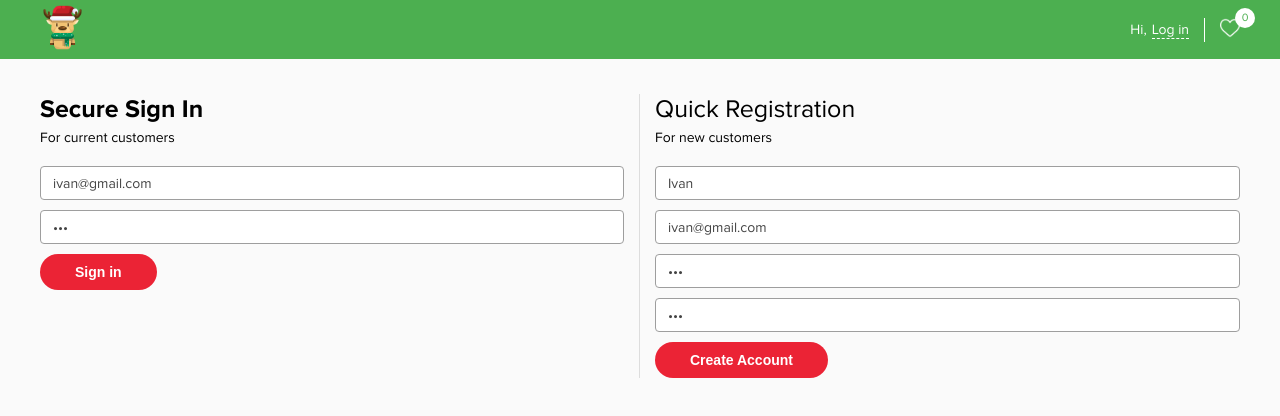
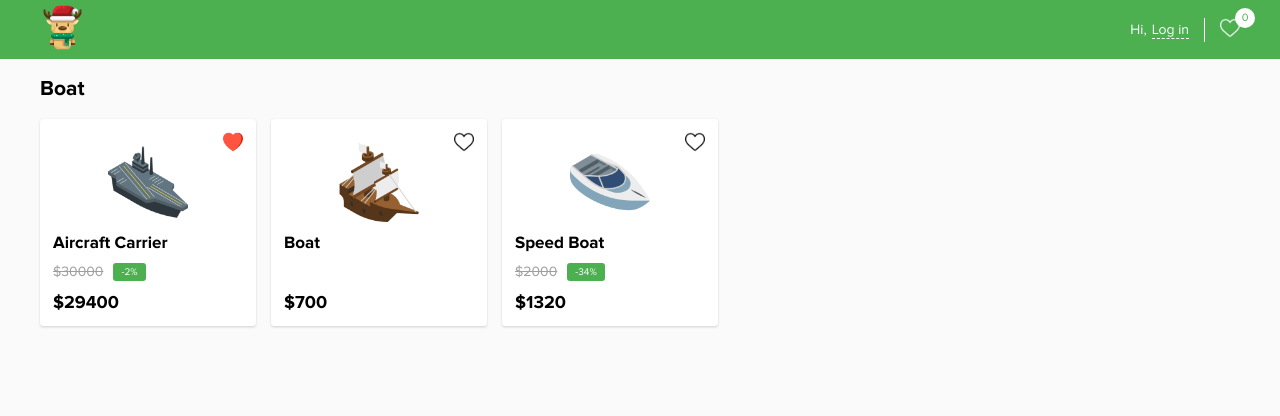
Before and after one commit to artemhp/react-app-online-store, a React (Create React App) app: page / in a window 1280 px wide. Shown: the top 416 px of the page. Built offline with nearby package versions, Linux system fonts and the light colour scheme.

Commit message:
Integrate React Router

```diff
--- a/package.json
+++ b/package.json
@@ -8,6 +8,7 @@
     "@testing-library/user-event": "^13.5.0",
     "react": "^18.2.0",
     "react-dom": "^18.2.0",
+    "react-router-dom": "^6.4.2",
     "react-scripts": "5.0.1",
     "web-vitals": "^2.1.4"
   },
--- a/src/App.js
+++ b/src/App.js
@@ -2,7 +2,7 @@ import "./assets/css/style.css";
 // import { useState } from "react";
 // import db from "./db";
 import Header from "./components/Header";
-import Account from "./components/Account";
+import { Outlet } from "react-router-dom";
 
 function App() {
   // const [users, setUsers] = useState(db.usersDb);
@@ -13,7 +13,7 @@ function App() {
       <Header />
       <main>
         <div className="container">
-          <Account />
+          <Outlet />
         </div>
       </main>
     </>
--- a/src/components/Header.js
+++ b/src/components/Header.js
@@ -1,18 +1,20 @@
+import { Link } from "react-router-dom";
+
 export default function Header() {
   return (
     <header className="header">
       <div className="container">
         <div className="header__container">
-          <a href="index.html">
+          <Link to="/">
             <img src="images/logo.png" alt="logo" height="45" />
-          </a>
+          </Link>
           <div className="header__info">
             Hi,{" "}
-            <a href="login.html" className="header__user" id="headerUser">
+            <Link to="/account" className="header__user">
               Log in
-            </a>
+            </Link>
             <div className="header__shop">
-              <a href="login.html" id="headerFavourites">
+              <Link to="/favourites">
                 <img src="images/favourite.png" alt="favourite" height="20" />
                 <span
                   className="header__shop--count"
@@ -20,7 +22,7 @@ export default function Header() {
                 >
                   0
                 </span>
-              </a>
+              </Link>
             </div>
             <button className="header__logout" id="headerLogout">
               Log out
--- a/src/index.js
+++ b/src/index.js
@@ -1,15 +1,41 @@
-import React from 'react';
-import ReactDOM from 'react-dom/client';
-import './index.css';
-import App from './App';
-import reportWebVitals from './reportWebVitals';
+import React from "react";
+import ReactDOM from "react-dom/client";
+import "./index.css";
+import App from "./App";
+import reportWebVitals from "./reportWebVitals";
+import {
+  createBrowserRouter,
+  RouterProvider,
+  // Route,
+  // Link,
+} from "react-router-dom";
+import Account from "./components/Account";
+import ItemsList from "./components/ItemsList";
+import FavouritesList from "./components/FavouritesList";
 
-const root = ReactDOM.createRoot(document.getElementById('root'));
-root.render(
-  <React.StrictMode>
-    <App />
-  </React.StrictMode>
-);
+const router = createBrowserRouter([
+  {
+    path: "/",
+    element: <App />,
+    children: [
+      {
+        path: "/",
+        element: <ItemsList />,
+      },
+      {
+        path: "account",
+        element: <Account />,
+      },
+      {
+        path: "favourites",
+        element: <FavouritesList />,
+      },
+    ],
+  },
+]);
+
+const root = ReactDOM.createRoot(document.getElementById("root"));
+root.render(<RouterProvider router={router} />);
 
 // If you want to start measuring performance in your app, pass a function
 // to log results (for example: reportWebVitals(console.log))
```
Also changed, not shown: 1 other file (tests, documents, lock files or other folders).
